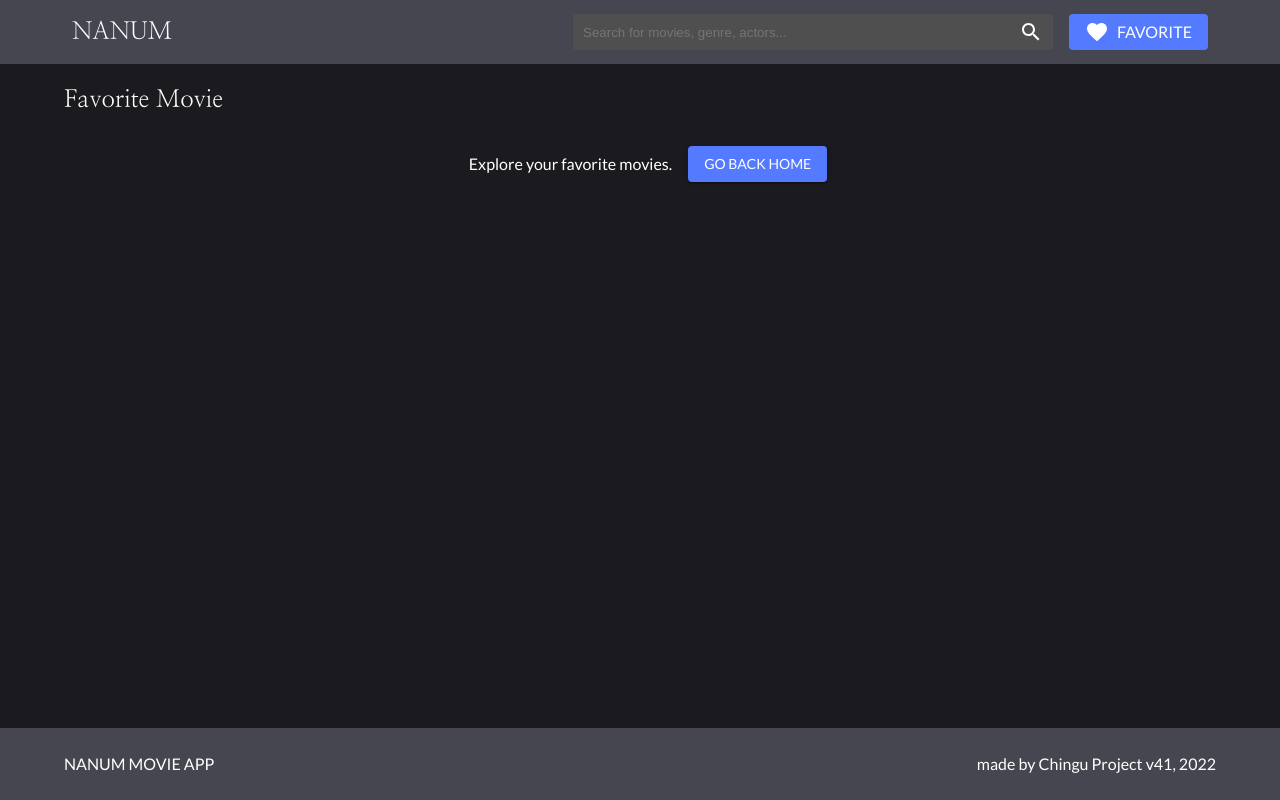
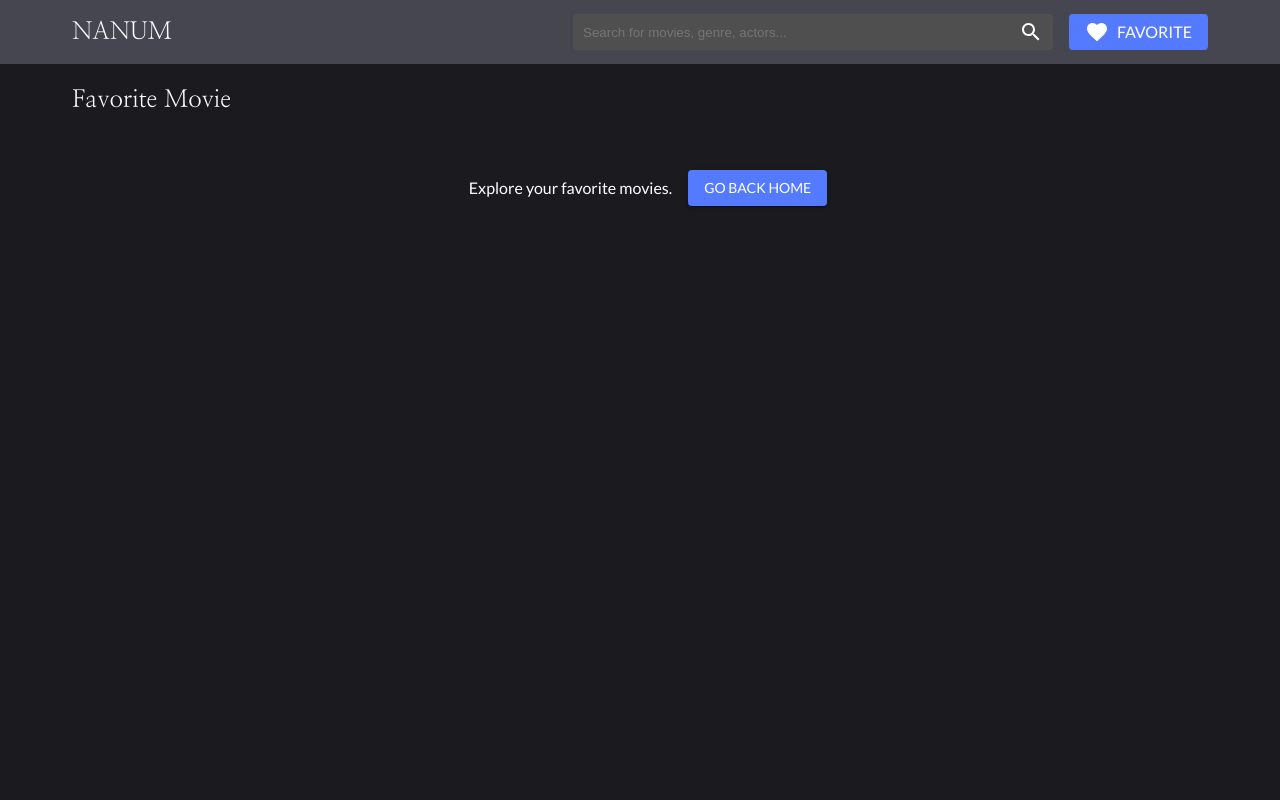
Before and after one commit to chingu-voyages/v41-geckos-team-18, a React (Create React App) app in the folder movie-app/: page /#/favorite in a window 1280 px wide. Shown: the top 800 px of the page. Built offline with nearby package versions, Linux system fonts and the light colour scheme.

Commit message:
fix : FavoritePage error

```diff
--- a/movie-app/src/page/FavoritePage.js
+++ b/movie-app/src/page/FavoritePage.js
@@ -38,23 +38,25 @@ const FavoritePage = () => {
   const handleClose = () => setOpen(false);
 
   return (
-    <Container sx={{ height: '80vh' }}>
-      <Typography component="h2" variant="h5" sx={{ textAlign: 'left' }} mt={3} mb={3}>
+    <Container sx={{ marginBottom: '5em', minHeight: '90vh' }}>
+      <Typography component="h2" variant="h5" sx={{ textAlign: 'left' }} pl={1} mt={3} mb={3}>
         Favorite Movie
       </Typography>
-
-      {movieData.length > 0 ? (
-        movieData.map((movies) => (
       <Box
         sx={{
           display: 'flex',
           flexWrap: 'wrap',
-              justifyContent: 'start',
+          justifyContent: 'center',
           width: '100%',
           gap: '5px 10px',
         }}
       >
-            <Box key={movies.id} sx={{ width: '30%', maxWidth: '200px', position: 'relative' }}>
+        {movieData.length > 0 ? (
+          movieData.map((movies) => (
+            <Box
+              key={movies.id}
+              sx={{ width: '30%', minWidth: '200px', maxWidth: '200px', position: 'relative' }}
+            >
               <img
                 className="poster"
                 src={`https://image.tmdb.org/t/p/w500/${movies.poster_path}`}
@@ -75,11 +77,15 @@ const FavoritePage = () => {
                 <FavoriteIcon color="secondary" />
               </IconButton>
             </Box>
-          </Box>
           ))
         ) : (
           <Box
-          sx={{ display: 'flex', justifyContent: 'center', alignItems: 'center', flexWrap: 'wrap' }}
+            sx={{
+              display: 'flex',
+              justifyContent: 'center',
+              alignItems: 'center',
+              flexWrap: 'wrap',
+            }}
             mt={3}
           >
             <Typography m={2}>Explore your favorite movies.</Typography>
@@ -90,7 +96,7 @@ const FavoritePage = () => {
             </Button>
           </Box>
         )}
-
+      </Box>
       <MovieModal open={open} handleClose={handleClose} selectedMovie={selectedMovie} />
     </Container>
   );
```
Lines whose indentation alone changed are shown as unchanged.
